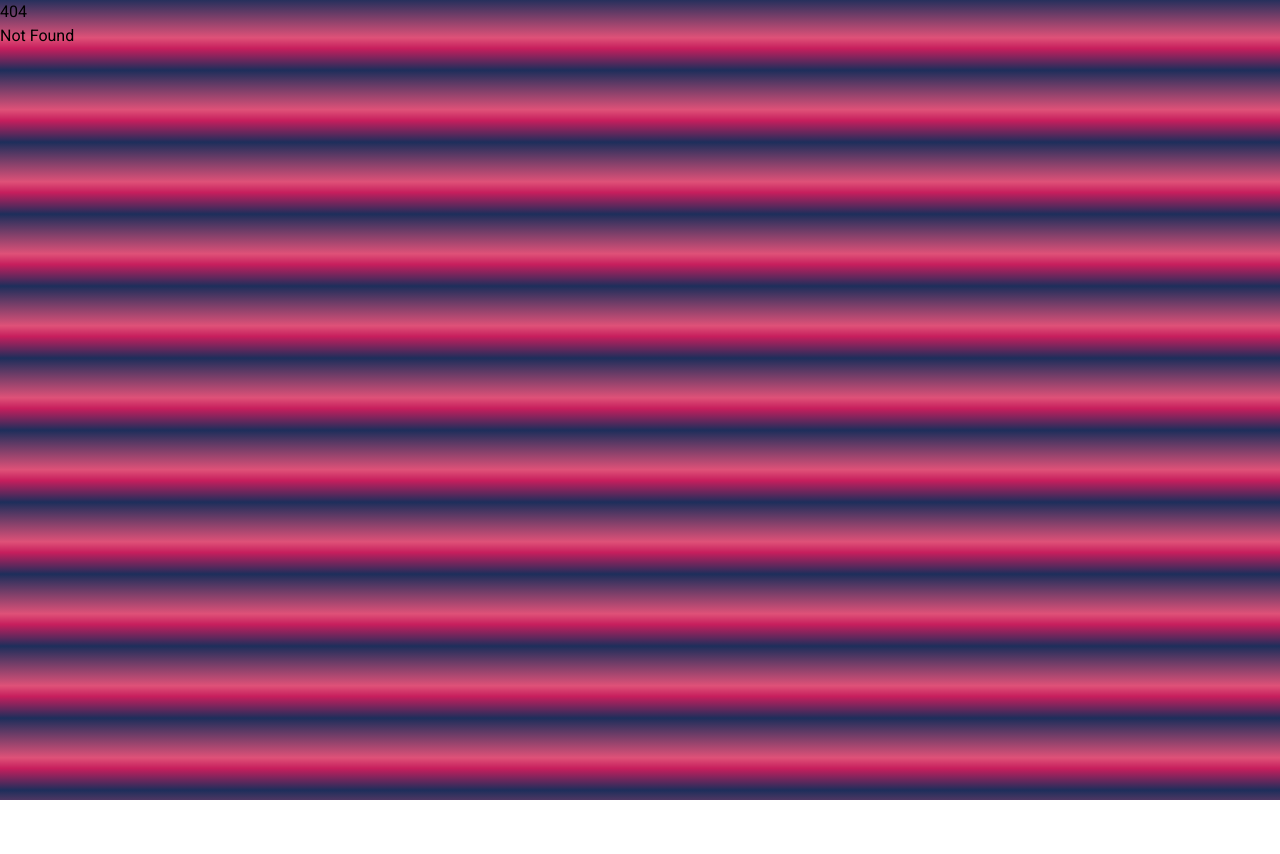
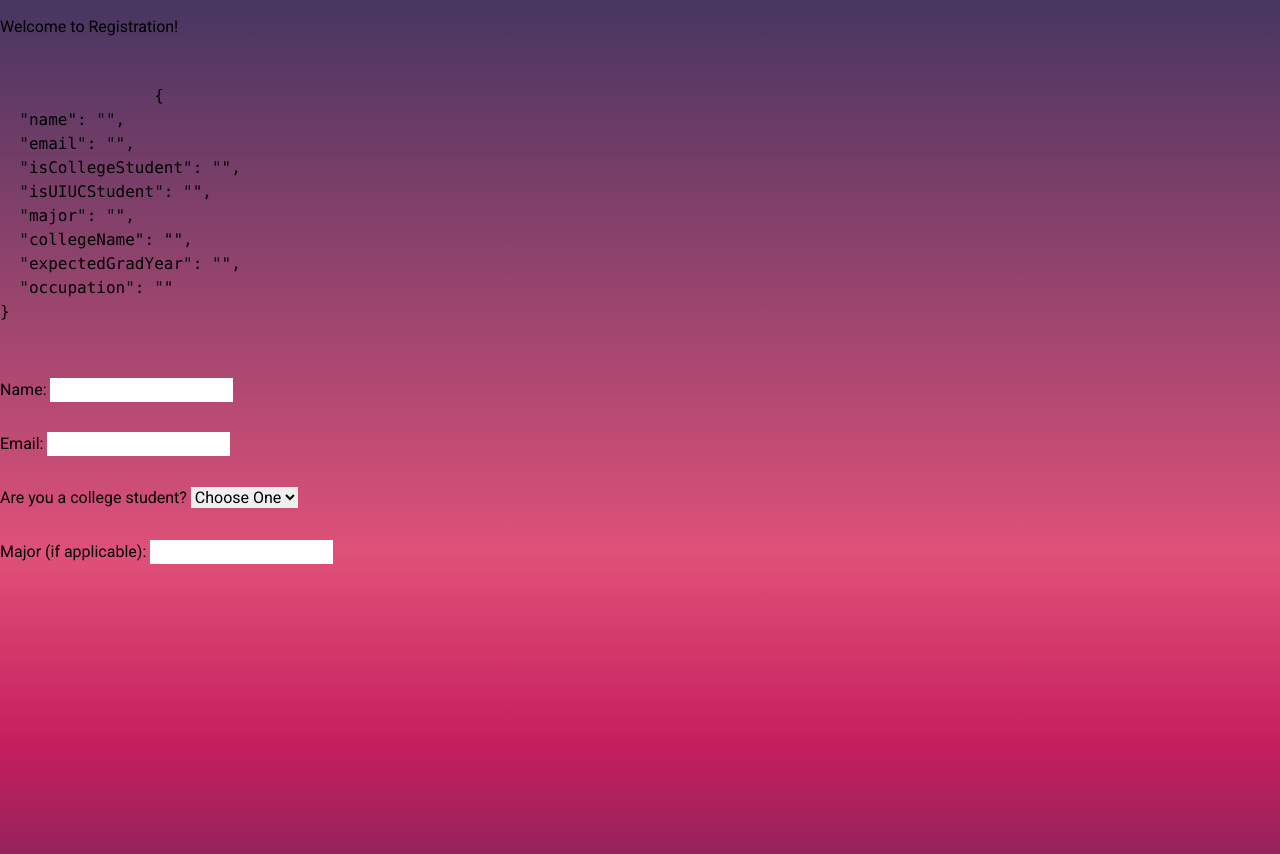
Before and after one commit to ReflectionsProjections/rp2023, a SvelteKit app: page /registration in a window 1280 px wide. Before the commit this address had no page. Before the commit the page ends 800 px from the top, so only its background shows below. Built offline with nearby package versions, Linux system fonts and the light colour scheme.

Commit message:
Create +page.svelte

```diff
--- /dev/null
+++ b/src/routes/registration/+page.svelte
@@ -0,0 +1,89 @@
+<script lang="ts">
+    const formValues = {
+        name: '',
+        email: '',
+        isCollegeStudent: '',
+        isUIUCStudent: '',
+        major: '',
+        collegeName: '',
+        expectedGradYear: '',
+        occupation: ''
+    };
+
+</script>
+
+
+<div>
+    Welcome to Registration!
+</div>
+
+<style>
+    div {
+        padding-top: 15px;
+        padding-bottom: 15px;
+    }
+</style>
+
+
+<div class="w-screen h-screen">
+    <main>
+        <div>
+            <pre>
+                {JSON.stringify(formValues, null, 2)}
+            </pre>
+        </div>
+        <form>
+            <div>
+                <label for="name">Name: </label>
+                <input type="text" id="name" bind:value={formValues.name}/>
+            </div>
+            <div>
+                <label for="email">Email: </label>
+                <input type="email" id="email" bind:value={formValues.email}/>
+            </div>
+            <div>
+                <label for="is-college-student">Are you a college student? </label>
+                <select id="is-college-student" bind:value={formValues.isCollegeStudent}>
+                    <option value="">Choose One</option>
+                    <option value="yes">Yes</option>
+                    <option value="no">No</option>
+                </select>
+            </div>
+
+            {#if formValues.isCollegeStudent == "yes"}
+                <div>
+                    <label for="is-uiuc-student">Are you a UIUC student? </label>
+                    <select id="is-uiuc-student" bind:value={formValues.isUIUCStudent}>
+                        <option value="">Choose One</option>
+                        <option value="yes">Yes</option>
+                        <option value="no">No</option>
+                    </select>
+                </div>
+
+                <div>
+                    <label for="exp-grad-date">Expected Graduation Year: </label>
+                    <input type="date" id="exp-grad-date" bind:value={formValues.expectedGradYear}>
+                </div>
+            {/if}
+
+            {#if formValues.isUIUCStudent == "no"}
+                <div>
+                    <label for="college-name">Name of University: </label>
+                    <input type="text" id="college-name" bind:value={formValues.collegeName}/>
+                </div>
+            {/if}
+
+            <div>
+                <label for="major">Major (if applicable): </label>
+                <input type="text" id="major" bind:value={formValues.major}/>
+            </div>
+
+            {#if formValues.isCollegeStudent == "no"}
+                <div>
+                    <label for="occupation">Current Occupation: </label>
+                    <input type="text" id="occupation" bind:value={formValues.occupation}>
+                </div>
+            {/if}
+        </form>
+    </main>
+</div>
```
